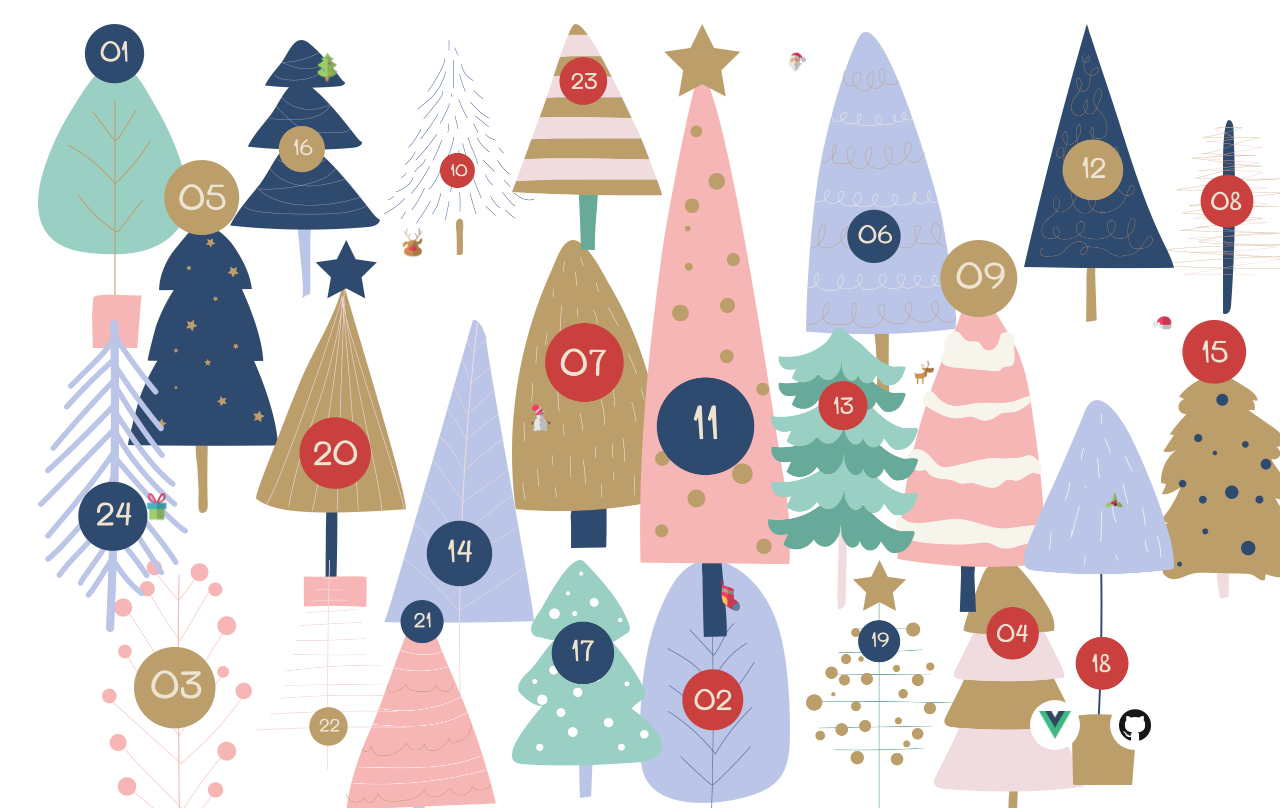
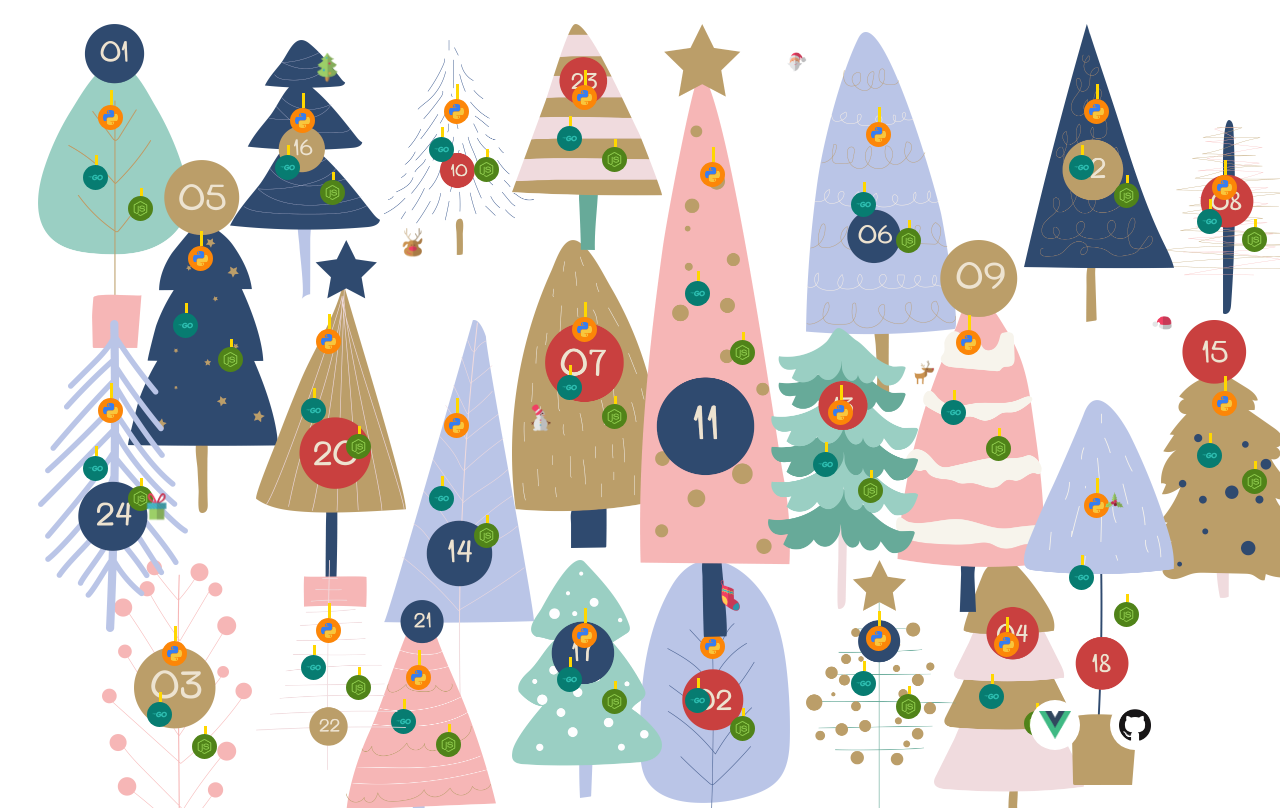
Before and after one commit to apaulheim/aoc21, a Vue app: page / in a window 1280 px wide. Built offline with nearby package versions, Linux system fonts and the light colour scheme; the HTML template or start-up script is replaced by a standard one.

Commit message:
ornaments

```diff
--- a/public/style.css
+++ b/public/style.css
@@ -116,6 +116,7 @@ input {
 .ornament-container {
   display: flex;
   flex-flow: column nowrap;
+  position: absolute;
 }
 
 .ornament {
@@ -134,7 +135,7 @@ input {
 
 .ornament-thread {
   width: 12px;
-  border-right: 1px solid white;
+  border-right: 3px solid gold;
 }
 
 .ornament-thread.goorn {
--- a/src/App.vue
+++ b/src/App.vue
@@ -11,6 +11,18 @@
       :style="`left: ${item.x}vw; top: ${item.y}vh; position: fixed;`"
     >
       <img :src="`${publicPath}trees/${index + 1}.png`" width="150" />
+      <div class="ornament-container" style="left: 30%; top:40%;">
+        <div class="ornament-thread goorn"></div>
+        <div class="ornament goorn"></div>
+      </div>
+      <div class="ornament-container" style="left: 40%; top:20%;">
+        <div class="ornament-thread py"></div>
+        <div class="ornament py"></div>
+      </div>
+      <div class="ornament-container" style="left: 60%; top:50%;">
+        <div class="ornament-thread js"></div>
+        <div class="ornament js"></div>
+      </div>
     </div>
     <div class="snowflakes" aria-hidden="true">
       <div class="snowflake">
```
Also changed, not shown: public/bg2.jpg (deleted), 1 other file (tests, documents, lock files or other folders).
